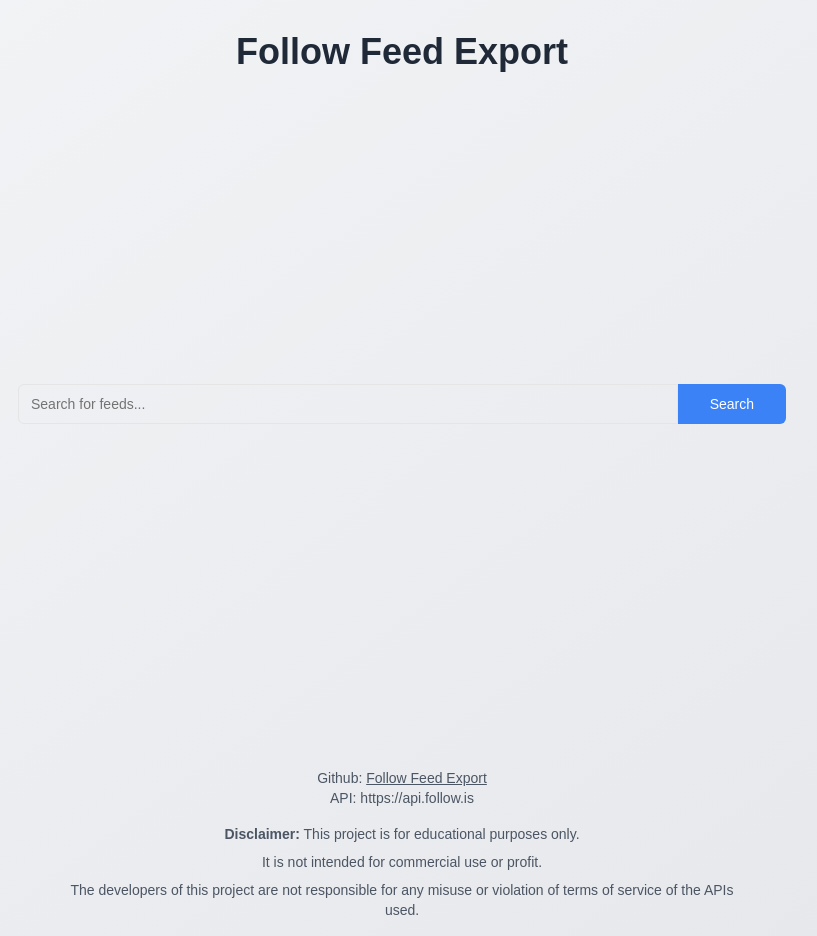
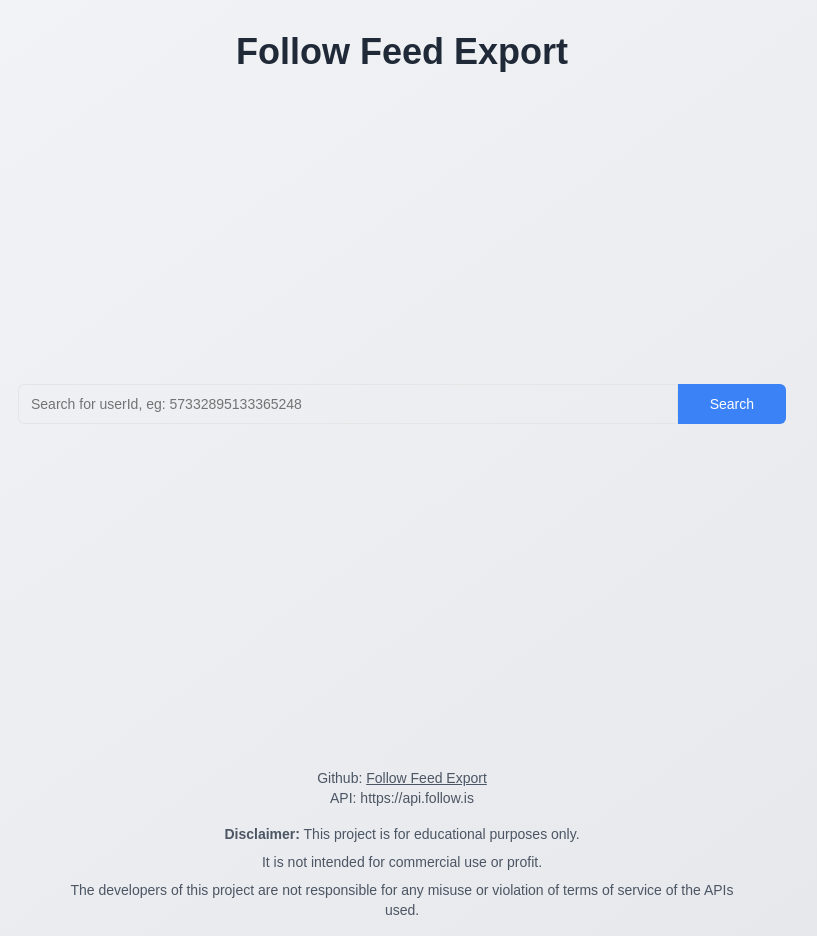
Before and after one commit to auuunya/follow-feed-export, a Next.js app: page / in a window 1280 px wide. Shown: the whole page, without its empty margins (238-1055 px from the left). Built offline with nearby package versions, Linux system fonts and the light colour scheme.

Commit message:
add: eg: userid

```diff
--- a/src/components/SearchBar/SearchBar.tsx
+++ b/src/components/SearchBar/SearchBar.tsx
@@ -21,7 +21,7 @@ export default function SearchBar({ onSearch }: SearchBarProps) {
         type="text"
         value={searchQuery}
         onChange={(e) => setSearchQuery(e.target.value)}
-        placeholder="Search for feeds..."
+        placeholder="Search for userId, eg: 57332895133365248"
         className="flex-grow rounded-r-none focus:ring-0 focus:border-blue-500"
       />
       <Button
```
